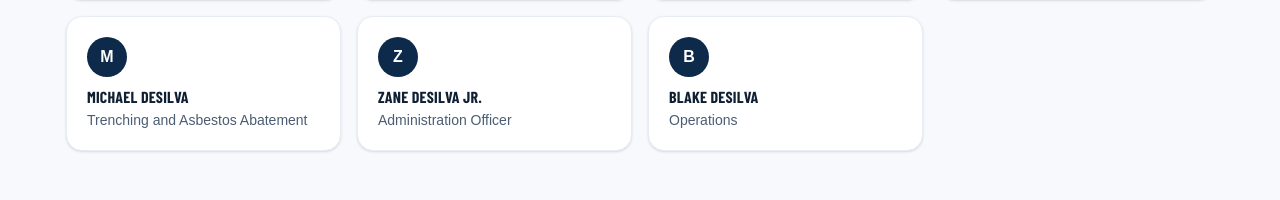
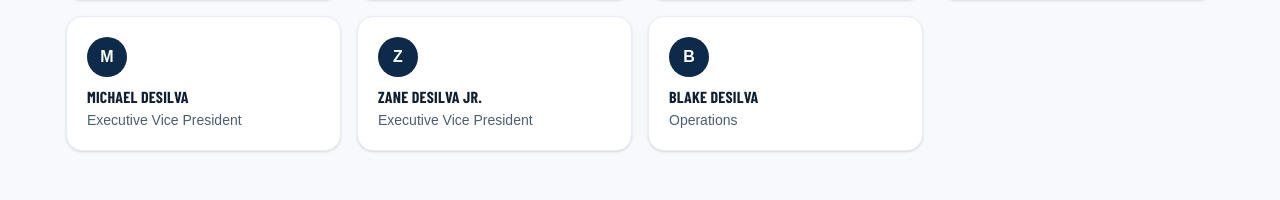
Before and after one commit to Markinbda/ICS, a Next.js app in the folder ics-web/: page /about in a window 1280 px wide. Shown: the part 1575-1775 px from the top of the page. Built offline with nearby package versions, Linux system fonts and the light colour scheme; a web font is replaced by a local one.

Commit message:
Update Michael DeSilva and Zane DeSilva Jr. titles to Executive Vice President

```diff
--- a/ics-web/app/about/page.tsx
+++ b/ics-web/app/about/page.tsx
@@ -70,8 +70,8 @@ export default function AboutPage() {
               { name: "Allan DeSilva", role: "Senior Vice President" },
               { name: "Stephen Moniz", role: "Vice President" },
               { name: "Joanne DeSilva", role: "Senior Administration Officer" },
-              { name: "Michael DeSilva", role: "Trenching and Asbestos Abatement" },
-              { name: "Zane DeSilva Jr.", role: "Administration Officer" },
+              { name: "Michael DeSilva", role: "Executive Vice President" },
+              { name: "Zane DeSilva Jr.", role: "Executive Vice President" },
               { name: "Blake DeSilva", role: "Operations" },
             ].map((l) => (
               <article key={l.name} className="bg-white rounded-2xl p-5 border border-[#e8edf5] shadow-sm">
```
